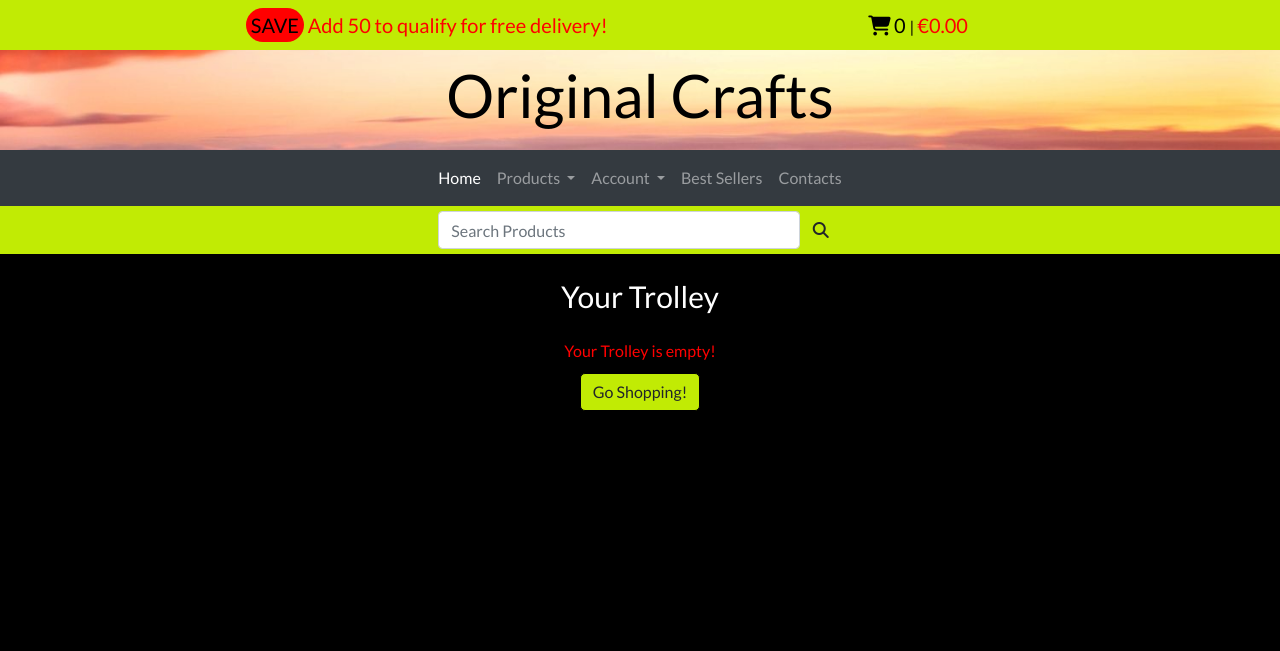
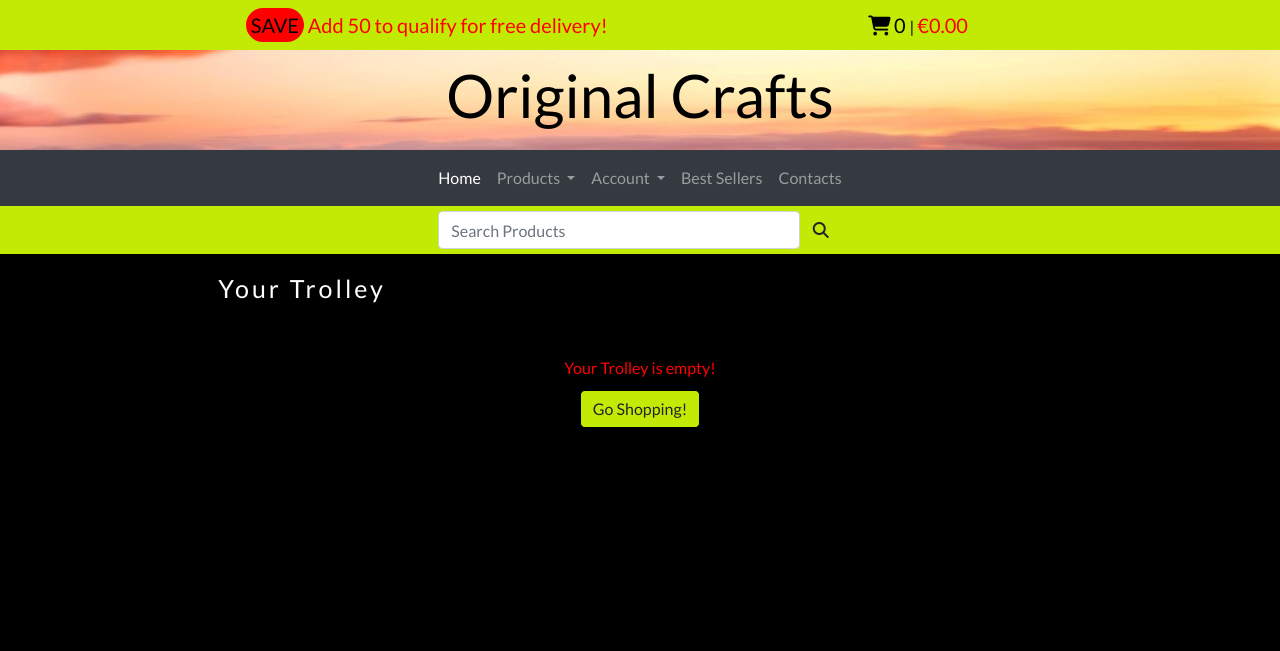
Before and after one commit to Code-Institute-Submissions/IgnazioSotgiu-original-crafts, a Django app: page /trolley/ in a window 1280 px wide. Shown: the top 651 px of the page. Run offline with Django 3.2, Linux system fonts and the light colour scheme; some libraries are stand-ins or nearby versions.

Commit message:
Added style to view_trolley.html

```diff
--- a/static/css/base.css
+++ b/static/css/base.css
@@ -264,9 +264,26 @@ a:hover {
 .search-result-title {
     padding: 20px;
 }
+/***************add to trolley page****************/
 .qty-button, .qty-input {
     display: inline;
     padding: 10px;
+}
+/**************trolley page*******************/
+.trolley-title {
+    font-size: 25px;
+    letter-spacing: 3px;
+}
+.trolley-image {
+    margin-top: 30px;
+    max-width: 150px;
+    height: auto;
+}
+.hr-trolley {
+    margin: 10px;
+    background-color: #fff;
+    width: 80%;
+    margin-left: 10%;
 }
 /**************media queries*********************/
 @media screen and (max-width: 900px){
--- a/templates/includes/header.html
+++ b/templates/includes/header.html
@@ -24,9 +24,9 @@
                 <a href="{% url 'view_trolley' %}" class="shopping-cart-icon">
                     <i class="fas fa-shopping-cart"></i>
                 </a>
-                {% if products %}
+                {% if trolley_items %}
                     <span class="cart-products-qty">
-                        {{ products.length }}
+                        {{ items_count }}
                     </span>
                 {% else %}
                     <span class="cart-products-qty">
--- a/trolley/context.py
+++ b/trolley/context.py
@@ -1,5 +1,7 @@
 from decimal import Decimal
+from django.shortcuts import get_object_or_404
 from django.conf import settings
+from store.models import Product
 
 
 def trolley_contents(request):
@@ -8,6 +10,24 @@ def trolley_contents(request):
     total = 0
     items_count = 0
     delivery_difference = settings.FREE_DELIVERY_MIN_SPEND - total
+
+    trolley = request.session.get('trolley', {})
+    for product_id, quantity in trolley.items():
+        product = get_object_or_404(Product, pk=product_id)
+
+        if product.special_price:
+            total += product.special_price * quantity
+        else:
+            total += product.price * quantity
+        items_count += quantity
+        trolley_items.append({
+            'product_id': product_id,
+            'product': product,
+            'total': total,
+            'quantity': quantity,
+            'items_count': items_count,
+        })
+        delivery_difference -= total
 
     if delivery_difference > 0:
         delivery_charge = Decimal(total * settings.APPLY_DELIVERY_PERCENTAGE)
--- a/trolley/templates/trolley/view_trolley.html
+++ b/trolley/templates/trolley/view_trolley.html
@@ -5,43 +5,57 @@
 {% block content %}
 
 <div class="row">
-    <div class="col-12 promotion-section">
-        <span class="promotion-section-title">Your Trolley</span>
+    <div class="col-12 offset-2 mt-3 mb-5">
+        <span class="white-text trolley-title">Your Trolley</span>
     </div>
 </div>
-<div class="row">
-    {% if trolley_content %}
-        <div class="col-10 offset-1 col-lg-4 offset-lg-1">
-            {% for product in trolley_content %}
-            <div class="row">
-                <div class="col-4">
-                    {% if product.image %}
-                        <a href="">
-                            <img src="{{ product.image.url }}" class="single-product-img" alt="{{ product.name }}">
-                        </a>
+{% if trolley_items %}
+    <div class="row white-text">
+        <div class="col-6 offset-1 center-align">
+            Products
+        </div>
+    </div>
+    <hr class="hr-trolley">
+    {% for item in trolley_items %}
+        <div class="row mt-3">
+            <div class="col-5 offset-1 center-align">
+                {% if item.product.image %}
+                    <img src="{{ item.product.image.url }}" alt="{{ item.product.name }}" class="trolley-image">
                 {% else %}
-                        <a href="">
-                            <img src="{{ MEDIA_URL }}noimage.png" class="single-product-img" alt="{{ product.name }}">
-                        </a>
+                    <img src="{{ MEDIA_URL }}noimage.png" alt="{{ item.product.name }}" class="trolley-image">
                 {% endif %}
             </div>
-                <div class="col-8">
-
+            <div class="col-5 white-text center-align">
+                {{ item.product.name }}
+                <hr class="hr-trolley">
+                Cat. {{ item.product.category|title }}
+                <hr class="hr-trolley">
+                Price
+                {% if item.product.special_price %}
+                    <span class="text-red">SALE</span>
+                    <br>
+                    <del class="grey-text">€{{ item.product.price}}</del>
+                    <span class="white-text">€{{ item.product.special_price }}</span>
+                {% else %}
+                    <div class="white-text">€{{ item.product.price }}</div>
+                {% endif %}
+            </div>
+            <div class="col-5 offset-1 center-align mt-3 white-text">
+                Qty.
+                <input class="w-50" type="number" value="{{ item.quantity }}">
+            </div>
+            <div class="col-5 white-text center-align mt-3">
+                Subtotal {{ item.total }}
             </div>
         </div>
+        <hr class="hr-trolley">
     {% endfor %}
     <div class="row">
         <div class="col-10 offset-1 center-align white-text">
-                    Keep Shopping
-                    <br>
             <a href="{% url 'products' %}">
                 <button class="btn yellow-btn center-align">Back to Store</button>
             </a>
         </div>
-            </div>
-        </div>
-        <div class="col-10 offset-1 col-lg-4 offset-lg-1">
-
     </div>
 {% else %}
     <div class="col-10 offset-1 center-align text-red">
@@ -52,5 +66,4 @@
         </a>
     </div>
 {% endif %}
-</div>
 {% endblock %}
--- a/trolley/views.py
+++ b/trolley/views.py
@@ -20,5 +20,4 @@ def add_to_trolley(request, product_id):
         trolley[product_id] = quantity
 
     request.session['trolley'] = trolley
-    print(request.session['trolley'])
     return redirect(redirect_url)
```
Also changed, not shown: store/templates/store/single_product.html (+4 -4 lines). Lines whose indentation alone changed are shown as unchanged.
